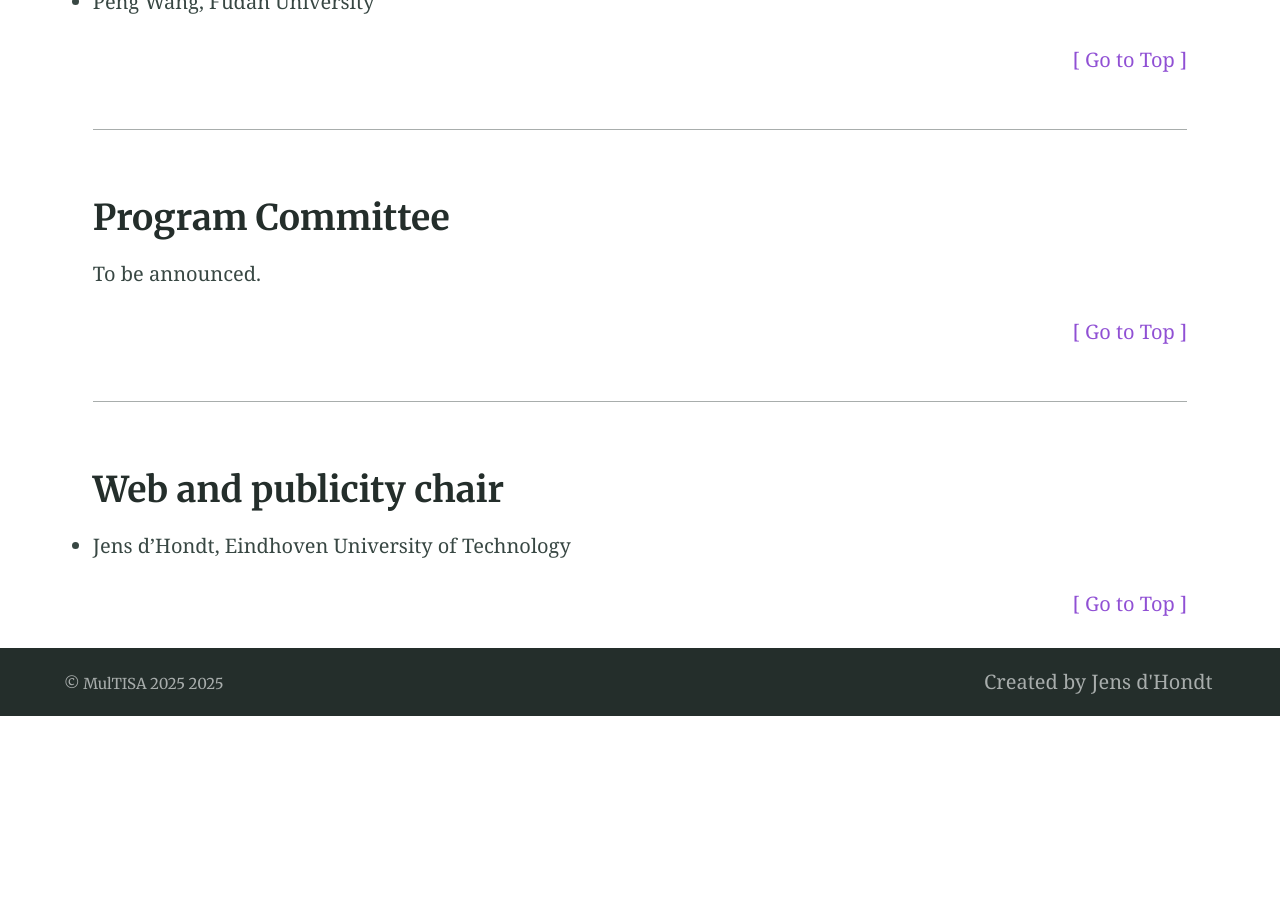
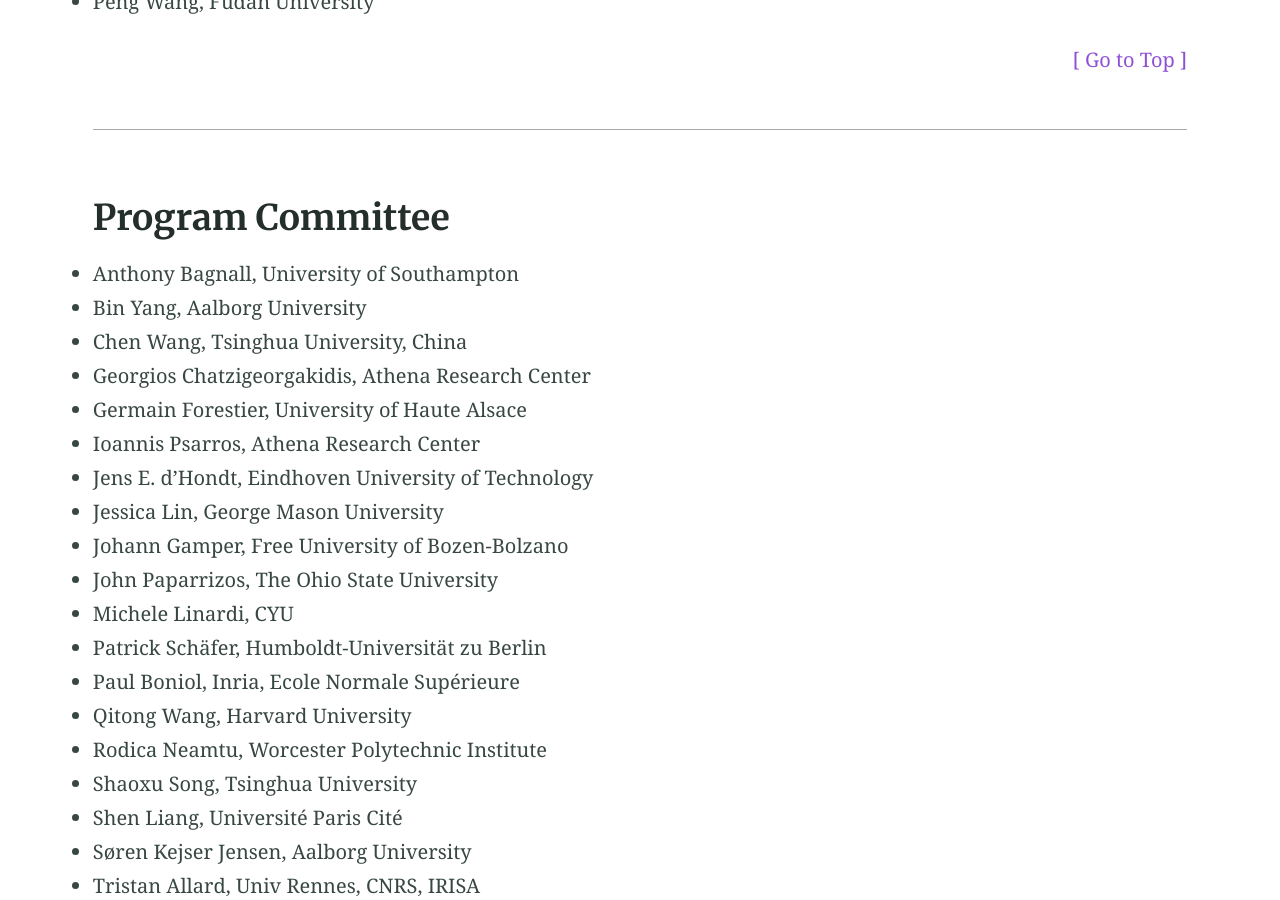
Before and after one commit to opapapetrou/multisa2025.github.io, a Jekyll site: the page built from index.md, in a window 1280 px wide and 900 px high, scrolled down 4024 px. Built offline with Jekyll 4.4.1, drawn with Linux system fonts in a browser that asks for light colours; before the commit the page ends 4740 px from its top, so only the background shows below that; some of the changed text lies outside the part shown.

Commit message:
Update index.md

```diff
--- a/index.md
+++ b/index.md
@@ -240,28 +240,29 @@ To be announced.
 ---
 
 ## Program Committee
-To be announced.
-
-<!-- - Paul Boniol, Postdoctoral researcher at Ecole Normale Supérieure (ENS) Paris Saclay, France
-- Jessica Lin, Associate professor at George Mason University, USA
-- Abdullah Mueen, Associate professor at University of New Mexico, USA
-- Patrick Schäfer, Postdoctoral researcher at the Humboldt University of Berlin
-- Saurabh Agrawal, Senior Machine Learning Engineer at Tubi, San Francisco, USA
-- Germain Forestier, Professor at University of Haute-Alsace, IRIMAS, France
-- Peng Wang, Professor at Fudan University, China
-- Shen Liang, Postdoctoral researcher at Université Paris Cité, France
-- Anthony Bagnall, Professor at University of Southampton, UK
-- Søren Kejser Jensen, Postdoctoral researcher at Aalborg University, Denmark
-- Michele Linardi, Assistant professor at ETIS lab, France
-- Karine Zeitouni, Professor at Université Paris-Saclay, France
-- John Paparrizos, Assistant Professor at Ohio State University, USA
-- Thorsten Papenbrock, Professor at Philipps-Universität Marburg, Germany
-- Qitong	Wang, Université Paris Cité
-- Tristan	Allard,	Associate professor at	Univ Rennes, CNRS, IRISA
-- Johann Gamper, Professor at	Free University of Bozen-Bolzano
-- Rodica	Neamtu, Professor at	Worcester Polytechnic Institute
-- Georgios	Chatzigeorgakidis, Postdoctoral researcher at Athena Research Center
-- Giorgos	Giannopoulos, Postdoctoral researcher at Athena Research Center -->
+- Anthony Bagnall, University of Southampton
+- Bin Yang, Aalborg University
+- Chen Wang,  Tsinghua University, China
+- Georgios Chatzigeorgakidis, Athena Research Center
+- Germain Forestier, University of Haute Alsace
+- Ioannis Psarros, Athena Research Center
+- Jens E. d'Hondt, Eindhoven University of Technology
+- Jessica Lin, George Mason University
+- Johann Gamper, Free University of Bozen-Bolzano
+- John Paparrizos, The Ohio State University
+- Michele Linardi, CYU
+- Patrick Schäfer, Humboldt-Universität zu Berlin
+- Paul Boniol, Inria, Ecole Normale Supérieure
+- Qitong Wang, Harvard University
+- Rodica Neamtu, Worcester Polytechnic Institute
+- Shaoxu Song, Tsinghua University
+- Shen Liang, Université Paris Cité
+- Søren Kejser Jensen, Aalborg University
+- Tristan Allard, Univ Rennes, CNRS, IRISA
+- Xiaofeng Gao, Shanghai Jiaotong University
+- Xiaoou Ding, Harbin Institute of Technology
+- Yihao Ang, National University of Singapore
+- Zhenying He, Fudan University
 
 <!-- Back to top button -->
 <div class="go-to-top">
```
